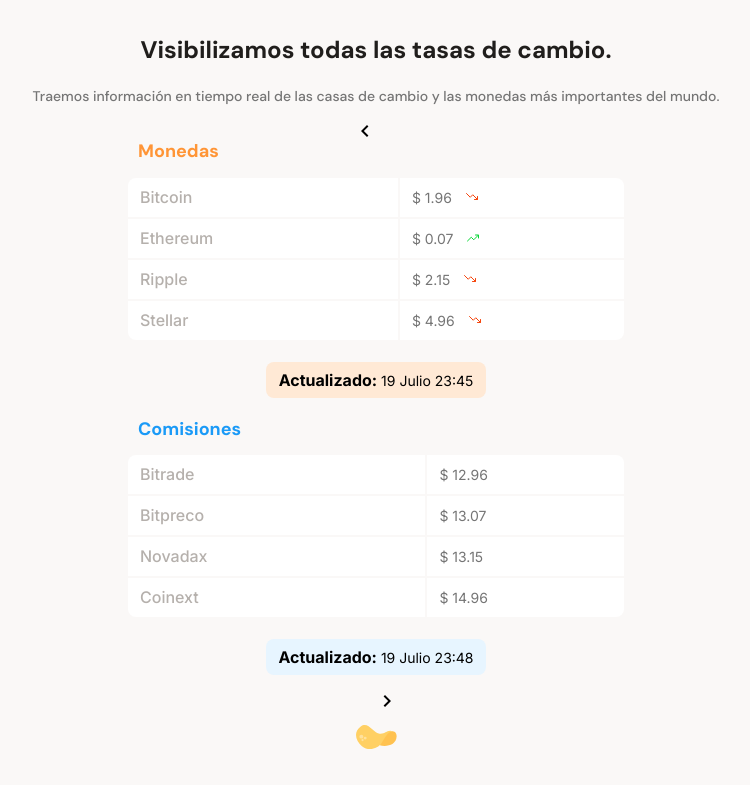
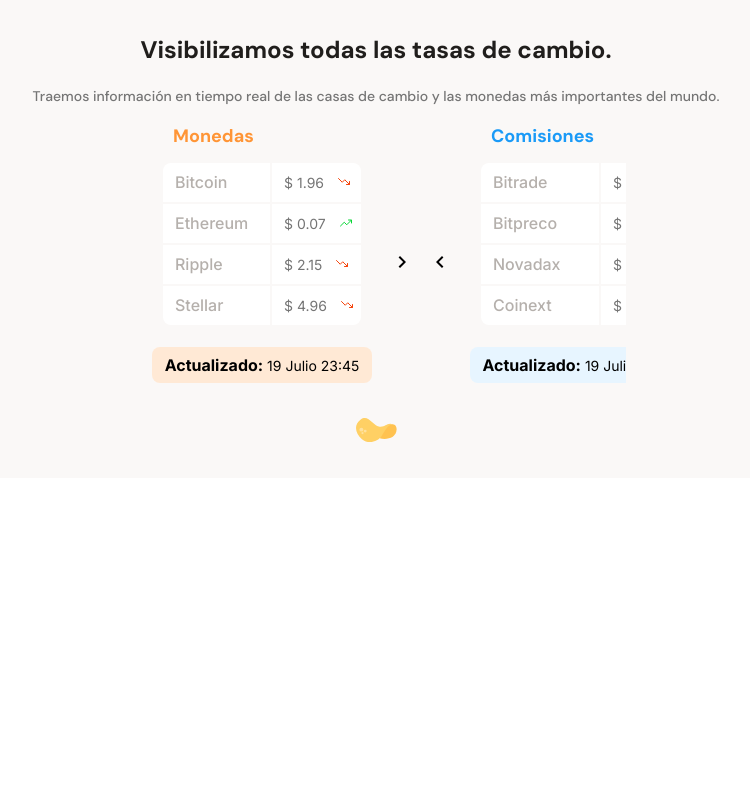
Before and after one commit to fschambacht/Batata-Bit, a plain HTML site: page index.html in a window 1280 px wide. Shown: the part 563-1348 px from the top of the page, without its empty margins (264-1014 px from the left). After the commit the page ends 1041 px from the top, so only its background shows below. Drawn offline with Linux system fonts and the light colour scheme.

Commit message:
chnage in carousel of exchange section

```diff
--- a/index.html
+++ b/index.html
@@ -28,9 +28,6 @@
                 <h1 class="exchange-section__title">Visibilizamos todas las tasas de cambio.</h1>
                 <p class="exchange-section__p">Traemos información en tiempo real de las casas de cambio y las monedas más importantes del mundo.</p>
             </div>
-            <div class="exchange-section__left-nav-container">
-                <img class="exchange-section__left-nav" src="./assets/icons/Vector(3).svg" alt="">
-            </div>
             <section class="exchange-section__data-container">
                 <div class="exchange-section__table-container">
                     <h2 class="exchange-section__table-title">Monedas</h2>
@@ -53,6 +50,12 @@
                         </tr>
                     </table>
                     <p class="exchange-section__table-p"> <b class="exchange-section__table-pb">Actualizado:</b> 19 Julio 23:45</p>
+                </div>
+                <div class="exchange-section__right-nav-container">
+                    <img class="exchange-section__right-nav" src="./assets/icons/Vector(4).svg" alt="">
+                </div>
+                <div class="exchange-section__left-nav-container">
+                    <img class="exchange-section__left-nav" src="./assets/icons/Vector(3).svg" alt="">
                 </div>
                 <div class="exchange-section__table-container">
                     <h2 class="exchange-section__table-title exchange-section__table-title--color">Comisiones</h2>
@@ -77,9 +80,6 @@
                     <p class="exchange-section__table-p exchange-section__table-p--background-color"> <b class="exchange-section__table-pb">Actualizado:</b> 19 Julio 23:48</p>
                 </div>
             </section>
-            <div class="exchange-section__right-nav-container">
-                <img class="exchange-section__right-nav" src="./assets/icons/Vector(4).svg" alt="">
-            </div>
             <img class="exchange-section__bottom-img" src="./assets/img/Group 16.svg" alt="">
         </section>
         <section></section>
--- a/style.css
+++ b/style.css
@@ -130,15 +130,15 @@ main {
     line-height: 1.8rem;
     color: #757575;
 }
-/* data information */
+/* data information table's */
 .exchange-section__data-container {
     display: flex;
-    flex-direction: column;
+    justify-content: space-between;
     min-width: 235px;
     max-width: 500px;
     width: 90%;
-    justify-content: center;
     align-items: center;
+    overflow: auto;
 }
 
 .exchange-section__table-container {
@@ -147,6 +147,7 @@ main {
     width: 100%;
     min-width: 202px;
     max-width: 500px;
+    margin: 0px 35px;
 }
 
 .exchange-section__table-title {
@@ -229,11 +230,11 @@ main {
 }
 
 .exchange-section__left-nav {
-    padding-right: 22px;
+    padding-left: 15px;
 }
 
 .exchange-section__right-nav {
-    padding-left: 22px;
+    padding-right: 15px;
 }
 
 .exchange-section__bottom-img {
```
